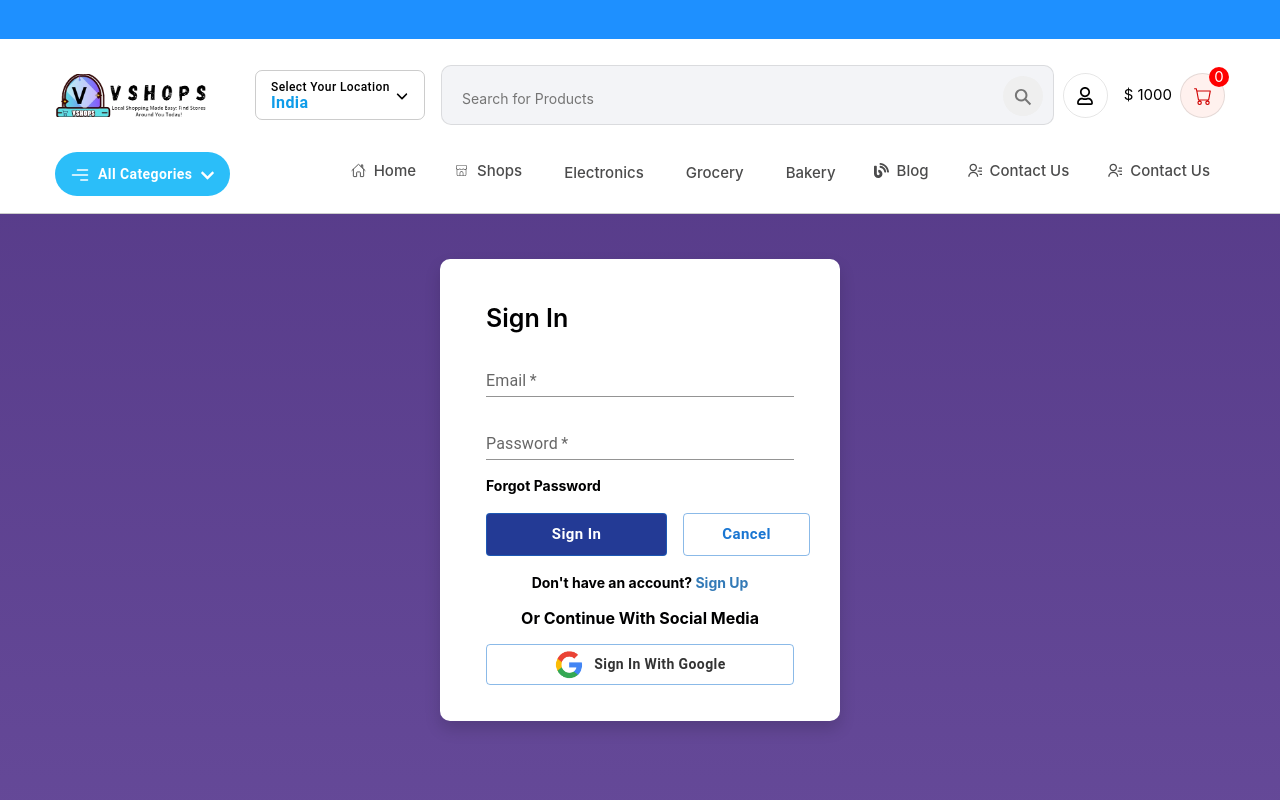
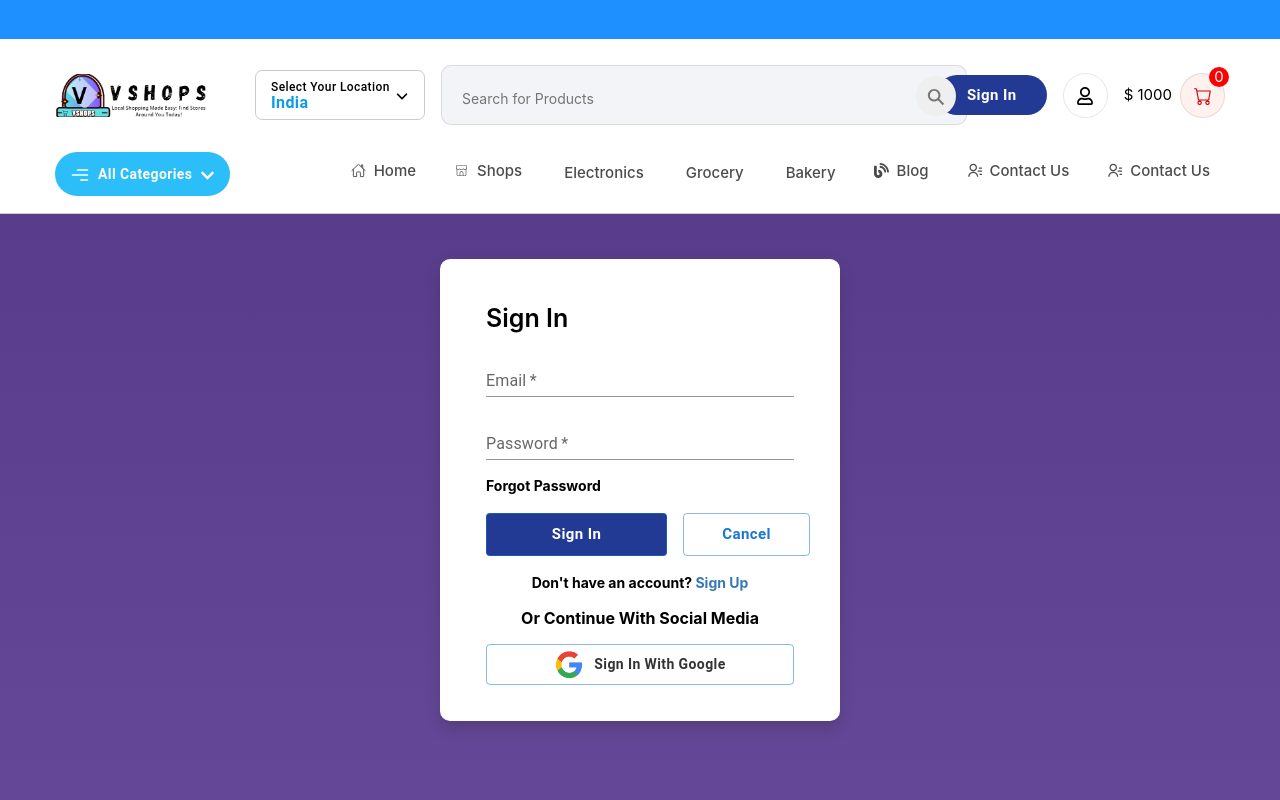
Before and after one commit to VinayAmbatkar/FULL_Stack_Ecommerce_VShop-main, a React (Create React App) app: page /sigIn in a window 1280 px wide. Shown: the top 800 px of the page. Built offline with nearby package versions, Linux system fonts and the light colour scheme.

Commit message:
login bug fixed

```diff
--- a/src/App.css
+++ b/src/App.css
@@ -192,7 +192,7 @@ button {
 }
 
 .headerSearch {
-  width: 210%;
+  width: 180%;
   height: 60px;
   background: #f3f4f7;
   padding: 10px 0px;
--- a/src/App.js
+++ b/src/App.js
@@ -16,11 +16,13 @@ const MyContext = createContext();
 function App() {
   //  Hiding Header and Footer
   const [IsHeaderFooterShow, setIsHeaderFooterShow] = useState(true);
-
+const[isLogin,setIsLogin]=useState(false);
 
   const values = {
     IsHeaderFooterShow,
-    setIsHeaderFooterShow
+    setIsHeaderFooterShow,
+    setIsLogin,
+    isLogin
   }
 
   return (
--- a/src/Components/Header/index.js
+++ b/src/Components/Header/index.js
@@ -6,7 +6,9 @@ import { BsCart } from "react-icons/bs";
 // import { Search } from "@mui/icons-material";
 import Searchbox from "./SearchBox";
 import Navigation from "./Navigation";
-import { Button } from "@mui/material/Button";
+import { Button } from "@mui/material";
+import { MyContext } from "../../App";
+
 
 
 const Header = () => {
@@ -35,10 +37,15 @@ const Header = () => {
                 <Searchbox />
                 {/* Heder Serach EndHere */}
                 <div className="part3 d-flex align-items-center ml-auto">
+                 <Button className="btn-blue btn-lg btn-big btn-round mr-3">Sign In</Button>
+                 {
 
+                 MyContext.isLogin === true ? <Button  className="btn-blue btn-lg btn-big btn-round mr-3">Sign</Button> :
                   <button className="circle mr-3">
-                    <FaRegUser />
-                  </button>
+                 <FaRegUser />
+                 </button>
+                 }
+
                   <div className="ml-auto cartTab d-flex align-items-center">
                     <span className="price">$ 1000</span>
                     <div className="position-relative ml-2">
```
